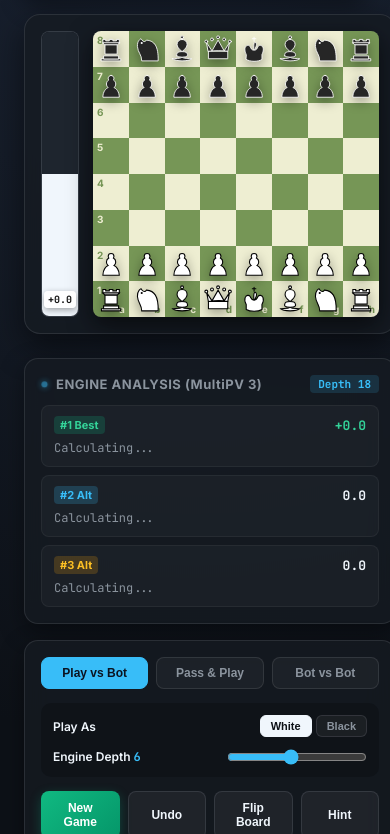
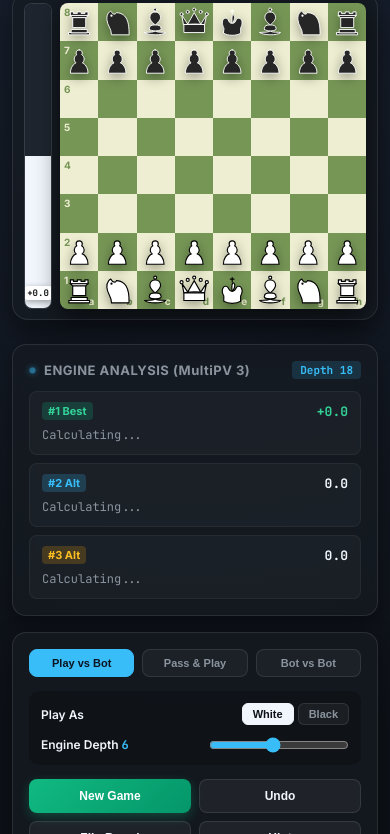
Before and after one commit to Manthan-Sagar/chessBot-Rust, a plain HTML site: page web/index.html in a window 390 px wide. Shown: the part 132-966 px from the top of the page. Drawn offline with Linux system fonts and the light colour scheme; no server answers.

Commit message:
web: wrap pv-moves and add responsive board/eval styles

```diff
--- a/web/style.css
+++ b/web/style.css
@@ -458,6 +458,7 @@ body {
     gap: 6px;
     transition: all 0.2s;
     cursor: pointer;
+    min-width: 0;
 }
 
 .pv-card:hover {
@@ -494,10 +495,11 @@ body {
 .pv-moves {
     font-family: 'JetBrains Mono', monospace;
     font-size: 12px;
+    line-height: 1.5;
     color: var(--text-secondary);
-    white-space: nowrap;
-    overflow: hidden;
-    text-overflow: ellipsis;
+    white-space: normal;
+    word-break: break-word;
+    overflow-wrap: anywhere;
 }
 
 /* Mode Buttons */
@@ -735,3 +737,65 @@ body {
     color: #0d1117;
     transform: translateY(-2px);
 }
+
+/* Responsive Adjustments */
+@media (max-width: 1024px) {
+    .board-section {
+        width: 100%;
+    }
+
+    .board-wrapper {
+        width: min(560px, calc(100vw - 110px));
+        height: min(560px, calc(100vw - 110px));
+    }
+}
+
+@media (max-width: 640px) {
+    .app-container {
+        padding: 10px 12px;
+        gap: 12px;
+    }
+
+    .navbar {
+        flex-wrap: wrap;
+        gap: 10px;
+        padding: 10px 14px;
+    }
+
+    .brand-text h1 {
+        font-size: 16px;
+    }
+
+    .board-section {
+        padding: 10px;
+        gap: 8px;
+    }
+
+    .eval-bar-container {
+        width: 28px;
+    }
+
+    .eval-badge {
+        font-size: 9px;
+        padding: 1px 3px;
+    }
+
+    .board-wrapper {
+        width: min(560px, calc(100vw - 84px));
+        height: min(560px, calc(100vw - 84px));
+    }
+
+    .action-buttons-grid {
+        grid-template-columns: repeat(2, 1fr);
+    }
+
+    .mode-btn {
+        padding: 7px 6px;
+        font-size: 11px;
+    }
+
+    .promo-choices {
+        flex-wrap: wrap;
+        justify-content: center;
+    }
+}
```
